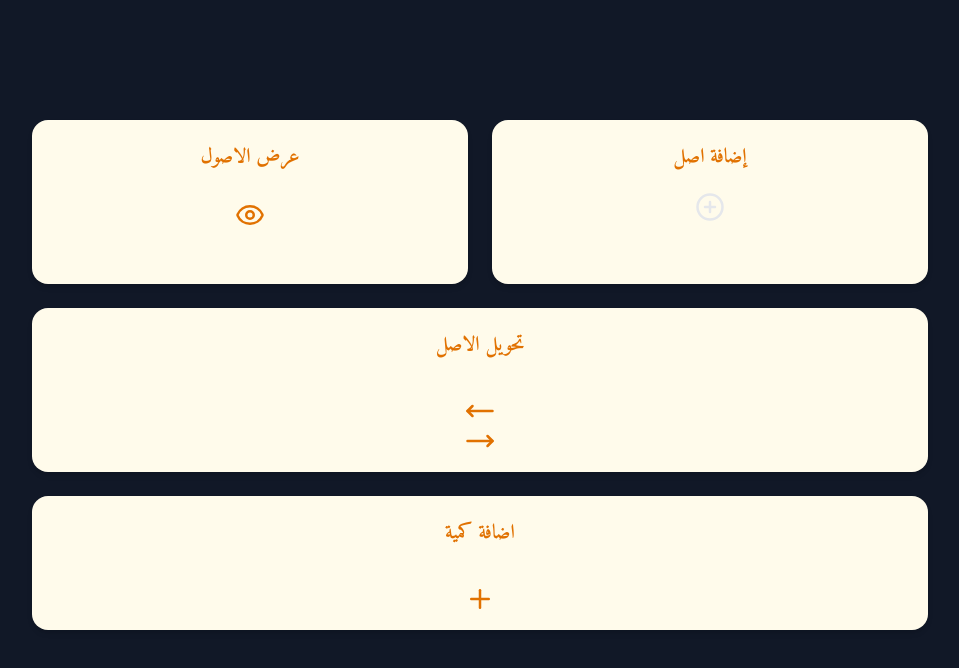
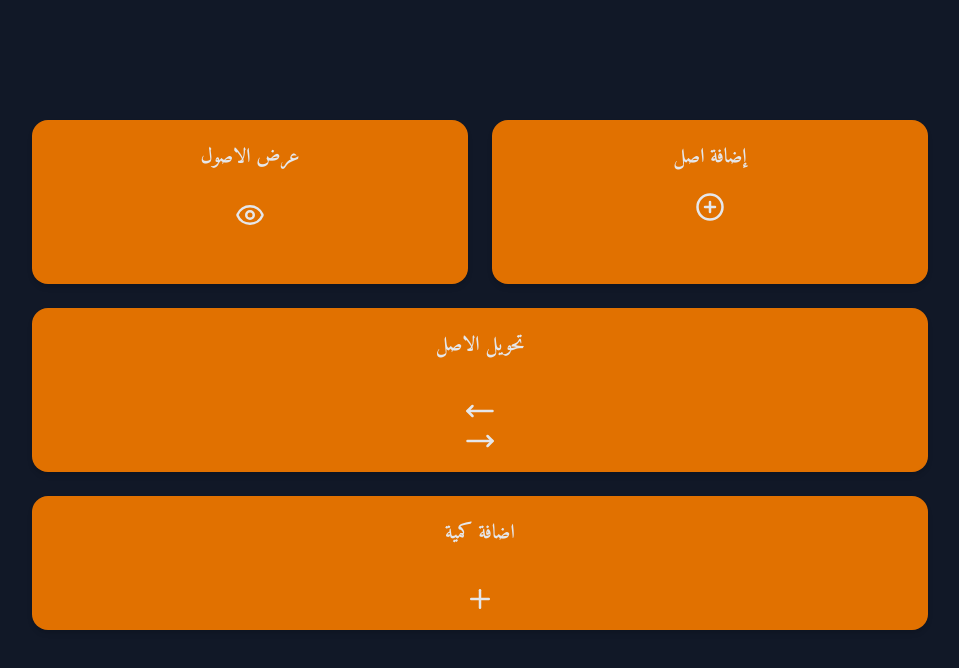
Before and after one commit to jasbx222/Asset-Inventory, a Next.js app: page /assets in a window 1280 px wide. Shown: the top 668 px of the page, without its empty margins (160-1119 px from the left). Built offline with nearby package versions, Linux system fonts and the light colour scheme.

Commit message:
sdcsdccxdcxc

```diff
--- a/src/app/(pages)/assets/page.jsx
+++ b/src/app/(pages)/assets/page.jsx
@@ -13,8 +13,8 @@ export default function Page() {
     <div className="min-h-screen container w-[100%]  p-6">
       <div className="grid grid-cols-1 sm:grid-cols-2 lg:grid-rows-2 gap-6 max-w-4xl mx-auto">
         {/* إضافة اصل */}
-        <div className="bg-amber-50 rounded-2xl shadow-md p-6 hover:shadow-lg transition cursor-pointer text-center">
-          <p className="text-xl font-semibold text-amber-600">إضافة اصل</p>
+        <div className="bg-amber-600 rounded-2xl shadow-md p-6 hover:shadow-lg transition cursor-pointer text-center">
+          <p className="text-xl font-semibold text-gray-200">إضافة اصل</p>
           <div className="text-gray-200 flex justify-center items-center mt-5 text-2xl ">
             <Link href={'/addnewassets/'}>
             <PlusCircle className="  relative " size={30} />
@@ -23,9 +23,9 @@ export default function Page() {
         </div>
 
         {/* عرض الاصول */}
-        <div className="bg-amber-50  rounded-2xl shadow-md p-6 hover:shadow-lg transition cursor-pointer text-center">
-          <p className="text-xl font-semibold text-amber-600">عرض الاصول</p>
-          <div className="text-amber-600 text-2xl flex justify-center items-center mt-5 ">
+        <div className="bg-amber-600  rounded-2xl shadow-md p-6 hover:shadow-lg transition cursor-pointer text-center">
+          <p className="text-xl font-semibold text-gray-200">عرض الاصول</p>
+          <div className="text-gray-200 text-2xl flex justify-center items-center mt-5 ">
            <Link href={'/assets/showassets'}>
            <Eye className="  relative  top-2" size={30} />
            </Link>
@@ -33,21 +33,21 @@ export default function Page() {
         </div>
 
         {/* تحويل الاصل */}
-        <div className="bg-amber-50  rounded-2xl shadow-md p-6 hover:shadow-lg transition cursor-pointer text-center col-span-1 sm:col-span-2 flex flex-col items-center justify-center gap-2">
-          <p className="text-xl font-semibold text-amber-600">تحويل الاصل</p>
+        <div className="bg-amber-600  rounded-2xl shadow-md p-6 hover:shadow-lg transition cursor-pointer text-center col-span-1 sm:col-span-2 flex flex-col items-center justify-center gap-2">
+          <p className="text-xl font-semibold text-gray-200">تحويل الاصل</p>
           <div className="text-gray-200 text-2xl flex justify-center items-center mt-5">
     <Link href={'replace_store'}>
-    <MoveLeft className="  relative right-0 top-2 text-amber-600" size={30} />
-    <MoveRight className="  relative right-0 top-2 text-amber-600" size={30} />
+    <MoveLeft className="  relative right-0 top-2" size={30} />
+    <MoveRight className="  relative right-0 top-2" size={30} />
     </Link>
           </div>
         </div>
         {/* اضافة كمية */}
-        <div className="bg-amber-50  rounded-2xl shadow-md p-6 hover:shadow-lg transition cursor-pointer text-center col-span-1 sm:col-span-2 flex flex-col items-center justify-center gap-2">
-          <p className="text-xl font-semibold text-amber-600">اضافة كمية</p>
+        <div className="bg-amber-600  rounded-2xl shadow-md p-6 hover:shadow-lg transition cursor-pointer text-center col-span-1 sm:col-span-2 flex flex-col items-center justify-center gap-2">
+          <p className="text-xl font-semibold text-gray-200">اضافة كمية</p>
           <div className="text-gray-200 text-2xl flex justify-center items-center mt-5 ">
            <Link href={'/add_amount/'}>
-           <PlusIcon className="  relative right-0 top-2 text-amber-600" size={30} /></Link>
+           <PlusIcon className="  relative right-0 top-2" size={30} /></Link>
           </div>
         </div>
       </div>
--- a/src/app/(pages)/home/page.jsx
+++ b/src/app/(pages)/home/page.jsx
@@ -18,9 +18,9 @@ export default function Page() {
         {stats.map((item, index) => (
           <div
             key={index}
-            className={`rounded-2xl  shadow-md shadow-amber-400 p-6 text-white flex flex-col justify-center items-center bg-amber-600  `}
+            className={`rounded-2xl home shadow-md shadow-amber-400 p-6 text-white flex flex-col justify-center items-center bg-amber-600  `}
           >
-            <div className="text-sm">{item.label}</div>
+            <div className="text-2xl">{item.label}</div>
             <div className="text-3xl font-bold mt-2">{item.value}</div>
           </div>
         ))}
--- a/src/app/(pages)/report/page.jsx
+++ b/src/app/(pages)/report/page.jsx
@@ -25,7 +25,7 @@ const page = () => {
   };
   return (
     <div className=" report  container w-[100%]">
-      <div className=" md:flex justify-around items-center gap-5 fixed top-12 z-30">
+      <div className=" md:flex justify-around items-center grid gap-8 fixed top-12 z-30">
         <button
           onClick={handleCars}
           className="bg-amber-600 text-white border border-gray-300 rounded w-[200px]"
--- a/src/app/(pages)/report/reportComponents/CaravanReport .jsx
+++ b/src/app/(pages)/report/reportComponents/CaravanReport .jsx
@@ -42,7 +42,7 @@ const CaravanReport = () => {
   return (
     <div
       dir="rtl"
-      className="relative overflow-x-auto container w-full border border-gray-300 shadow-md rounded mt-6"
+      className="relative overflow-x-auto top-24 md:top-0 container w-full border border-gray-300 shadow-md rounded mt-6"
     >
       <Search
         label="بحث"
--- a/src/app/(pages)/report/reportComponents/Cars.jsx
+++ b/src/app/(pages)/report/reportComponents/Cars.jsx
@@ -41,7 +41,7 @@ const Cars = () => {
   };
 
   return (
-    <div dir='rtl' className="relative overflow-x-auto container w-full border border-gray-300 shadow-md rounded mt-6">
+    <div dir='rtl' className="relative top-24 md:top-0 overflow-x-auto container w-full border border-gray-300 shadow-md rounded mt-6">
       <Search
         label="بحث"
         value={search}
--- a/src/app/(pages)/settings/page.jsx
+++ b/src/app/(pages)/settings/page.jsx
@@ -10,7 +10,7 @@ export default function Page() {
       {/* معلومات الحساب */}
 
 
-      <div  className="bg-amber-600 p-6 text-amber-50 rounded-2xl shadow border border-gray-300">
+      <div  className="bg-amber-600 p-6 rounded-2xl shadow border border-gray-300">
       <h2 className="text-xl font-semibold mb-4">المعلومات العامة</h2>
       <div className="space-y-3">
         <div>
@@ -27,10 +27,10 @@ export default function Page() {
 
 
       {/* كلمة المرور */}
-      <div className="bg-amber-600 p-6 text-amber-50 rounded-2xl shadow border  border-gray-300">
+      <div className="bg-amber-600 p-6 text-gray-950 rounded-2xl shadow border  border-gray-300">
         <h2 className="text-xl font-semibold mb-4">تغيير كلمة المرور</h2>
         <div className="space-y-3">
-          <input type="password" className="w-full border rounded-xl  border-gray-300 px-4 py-2" placeholder="كلمة المرور الحالية" />
+          <input type="password" className="w-full border rounded-xl border-gray-300 px-4 py-2" placeholder="كلمة المرور الحالية" />
           <input type="password" className="w-full border rounded-xl  border-gray-300 px-4 py-2" placeholder="كلمة المرور الجديدة" />
           <input type="password" className="w-full border rounded-xl  border-gray-300 px-4 py-2" placeholder="تأكيد كلمة المرور" />
         </div>
--- a/src/app/globals.css
+++ b/src/app/globals.css
@@ -16,4 +16,5 @@ body {
 *{
   font-family: "Amiri", serif;
   font-weight: 700;
+
   font-style: bold;}
```
